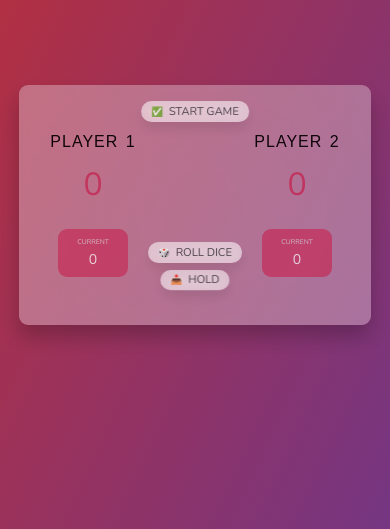
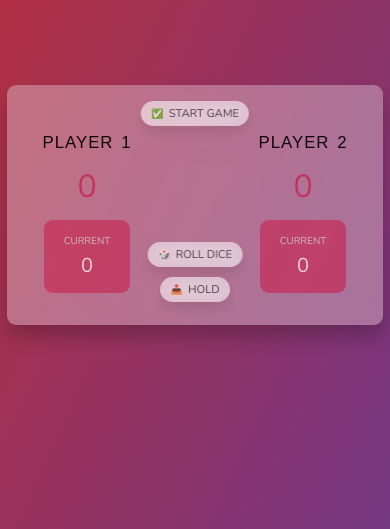
Before and after one commit to StilyanAtanasov/The_Complete_JavaScript_Course, a plain HTML site: page 05. DOM and Events Fundamentals/Projects/03. Pig Game/index.html in a window 390 px wide. Shown: the part 315-844 px from the top of the page. Drawn offline with nearby package versions, Linux system fonts and the light colour scheme.

Commit message:
Updated project: Pig Game
Updated responsive design

```diff
--- a/05. DOM and Events Fundamentals/Projects/03. Pig Game/assets/css/responsive.css
+++ b/05. DOM and Events Fundamentals/Projects/03. Pig Game/assets/css/responsive.css
@@ -119,6 +119,10 @@
     opacity: 0.9;
   }
 
+  .modal {
+    font-size: 2.5rem;
+  }
+
   .btn--instructions {
     position: absolute;
     top: 5rem;
@@ -154,25 +158,58 @@
     font-size: 4.5px;
   }
 
+  .player {
+    padding-bottom: 8rem;
+  }
+
+  .name {
+    font-size: 4.2rem;
+    max-width: 30rem;
+  }
+
+  .current {
+    padding: 3.5rem 5rem;
+    width: auto;
+  }
+
+  .current-label {
+    font-size: 2.5rem;
+  }
+
+  .current-score {
+    font-size: 5rem;
+  }
+
   .btn {
     font-size: 2.8rem;
+    padding: 1.2rem 2.6rem;
+  }
+
+  .btn--hold {
+    top: 48rem;
   }
 }
 
-@media (max-width: 400px) {
+@media (max-width: 420px) {
   html {
     font-size: 4px;
   }
 }
 
-@media (max-width: 360px) {
+@media (max-width: 380px) {
   html {
     font-size: 3.8px;
   }
 }
 
-@media (max-width: 340px) {
+@media (max-width: 365px) {
   html {
     font-size: 3.5px;
   }
 }
+
+@media (max-width: 335px) {
+  html {
+    font-size: 3.2px;
+  }
+}
--- a/05. DOM and Events Fundamentals/Projects/03. Pig Game/assets/css/style.css
+++ b/05. DOM and Events Fundamentals/Projects/03. Pig Game/assets/css/style.css
@@ -229,7 +229,6 @@ header {
   border-radius: 5px;
   box-shadow: 0 3rem 5rem rgba(0, 0, 0, 0.3);
   z-index: 10;
-
   font-size: 1.8rem;
 }
 
```
